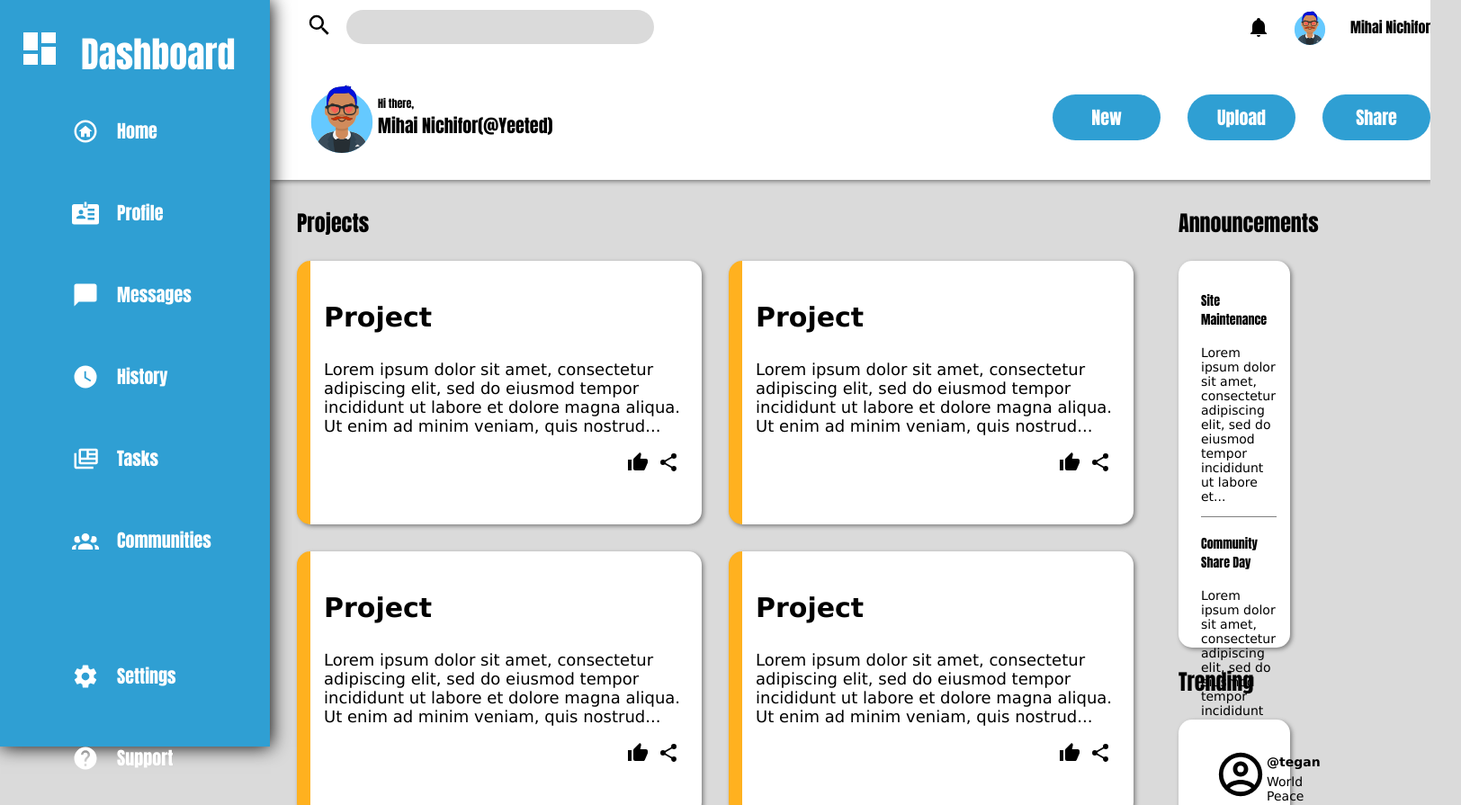
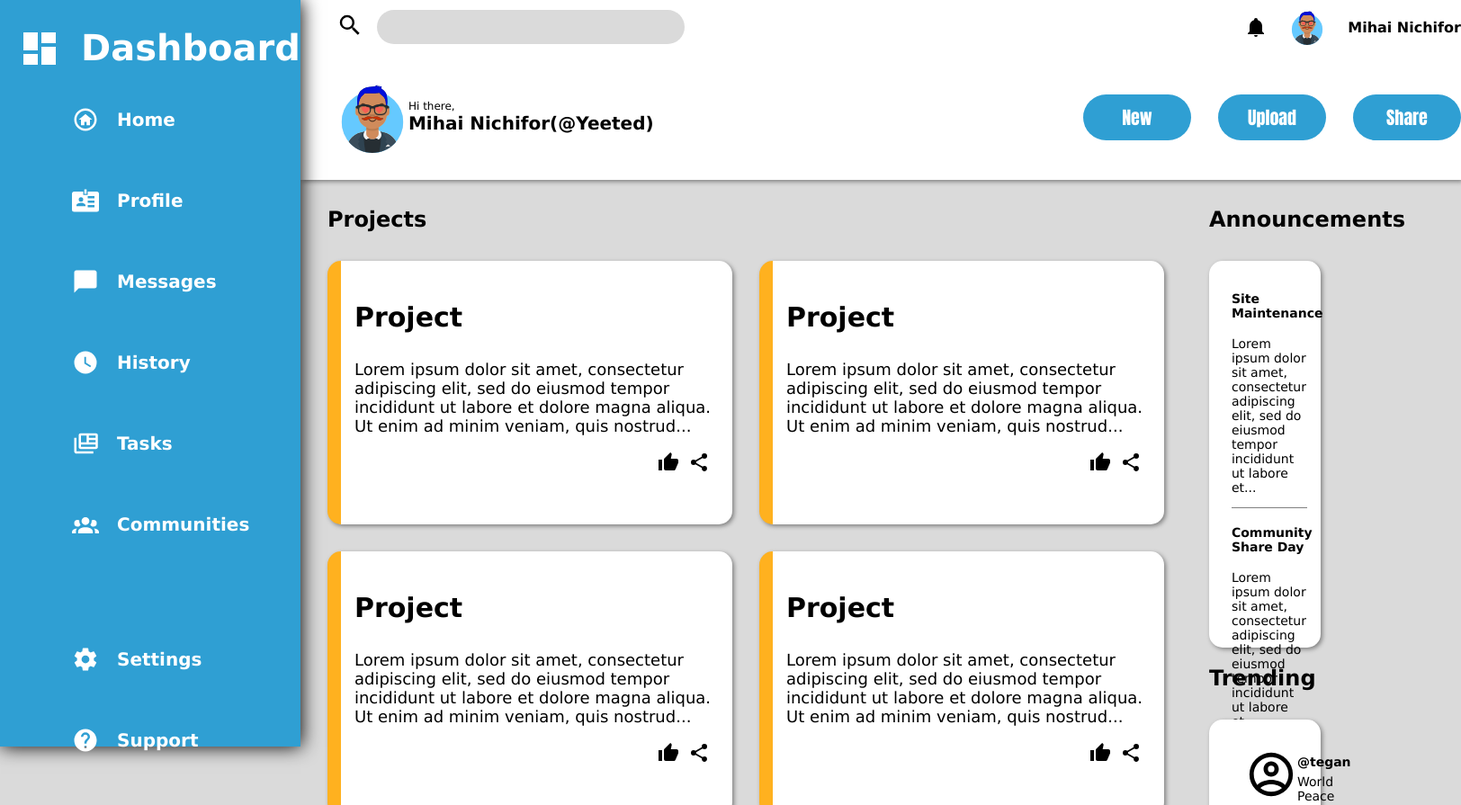
Before and after one commit to Miken37/Admin-Dashboard, a plain HTML site: page index.html in a window 1280 px wide. Shown: the top 895 px of the page at 90% size, 1624 px wide, since content can reach past the window. Drawn offline with Linux system fonts and the light colour scheme.

Commit message:
Changed fonts

```diff
--- a/styles.css
+++ b/styles.css
@@ -1,6 +1,6 @@
 :root{
     --accent: rgb(47, 159, 211);
-    --page-font:
+    --page-font: 'Lucida Sans', 'Lucida Sans Regular', 'Lucida Grande', 'Lucida Sans Unicode', Geneva, Verdana, sans-serif;
 }
 
 body{
@@ -9,11 +9,11 @@ body{
 }
 
 p{
-    font-family:'Lucida Sans', 'Lucida Sans Regular', 'Lucida Grande', 'Lucida Sans Unicode', Geneva, Verdana, sans-serif;
+    font-family: var(--page-font);
 }
 
 h4{
-    font-family: Impact, Haettenschweiler, 'Arial Narrow Bold', sans-serif;
+    font-family: var(--page-font);
 }
 
 .container{
@@ -27,7 +27,7 @@ h4{
     background-color: var(--accent);
     height: 100vh;
     color: white;
-    font-family:Impact, Haettenschweiler, 'Arial Narrow Bold', sans-serif;
+    font-family: var(--page-font);
     font-weight: bold;
     font-size: 20px;
     grid-row: 1 / 4;
@@ -110,7 +110,7 @@ li > div{
     height: 2em;
     padding-left: 20px;
     font-size: 18px;
-    font-family: Impact, Haettenschweiler, 'Arial Narrow Bold', sans-serif;
+    font-family: var(--page-font);
     outline: none;
     margin: 15px;
 }
@@ -142,12 +142,12 @@ li > div{
 .greeting-text{
     grid-column: 2/3;
     font-size: 12px;
-    font-family: Impact, Haettenschweiler, 'Arial Narrow Bold', sans-serif;
+    font-family: var(--page-font);
 }
 
 .name-handle{
     grid-column: 2/3;
-    font-family: Impact, Haettenschweiler, 'Arial Narrow Bold', sans-serif;
+    font-family: var(--page-font);
     font-size: 20px;
     font-weight: bold;
 }
@@ -167,7 +167,7 @@ li > div{
 
 .name-top{
     font-weight: bold;
-    font-family: Impact, Haettenschweiler, 'Arial Narrow Bold', sans-serif;
+    font-family: var(--page-font);
 }
 
 .head-spacer{
@@ -306,7 +306,7 @@ a{
 }
 
 .center-container > h2{
-    font-family: Impact, Haettenschweiler, 'Arial Narrow Bold', sans-serif;
+    font-family: var(--page-font);
 }
 
 .card-links > *{
```
